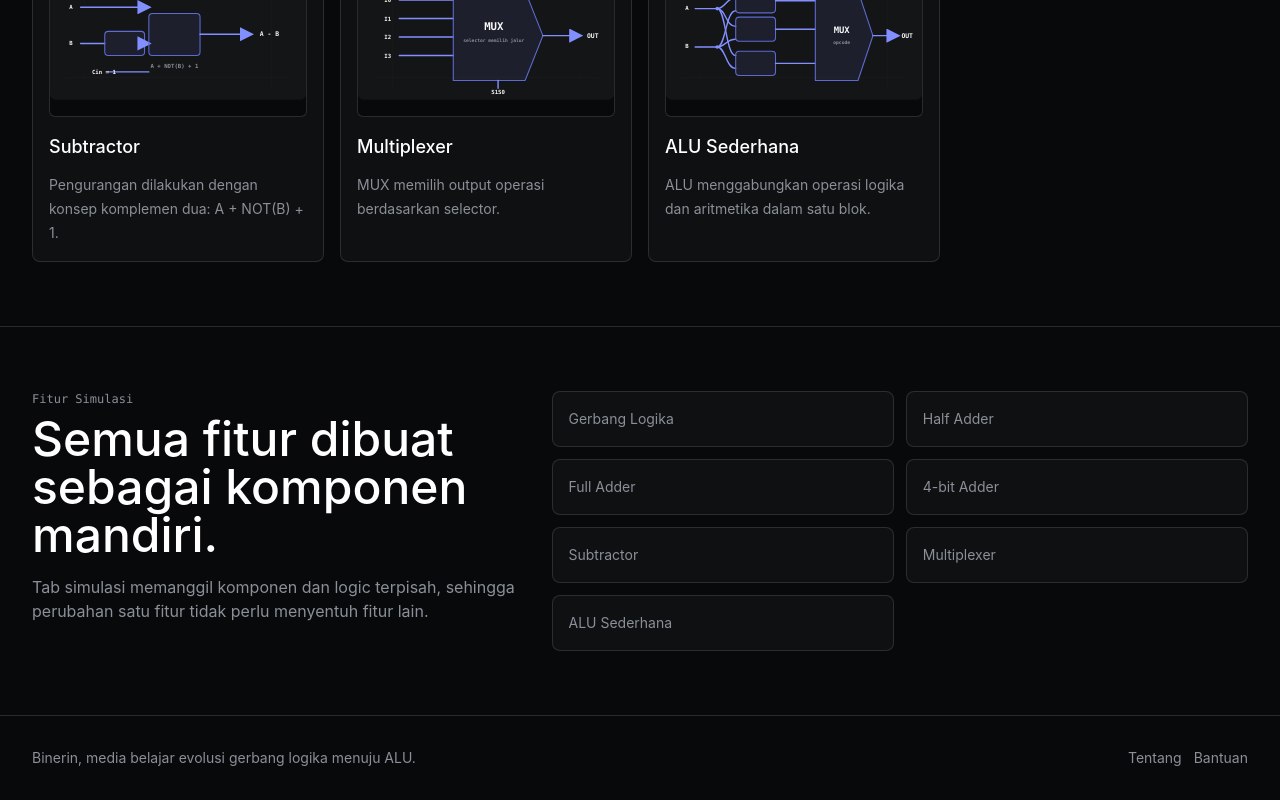
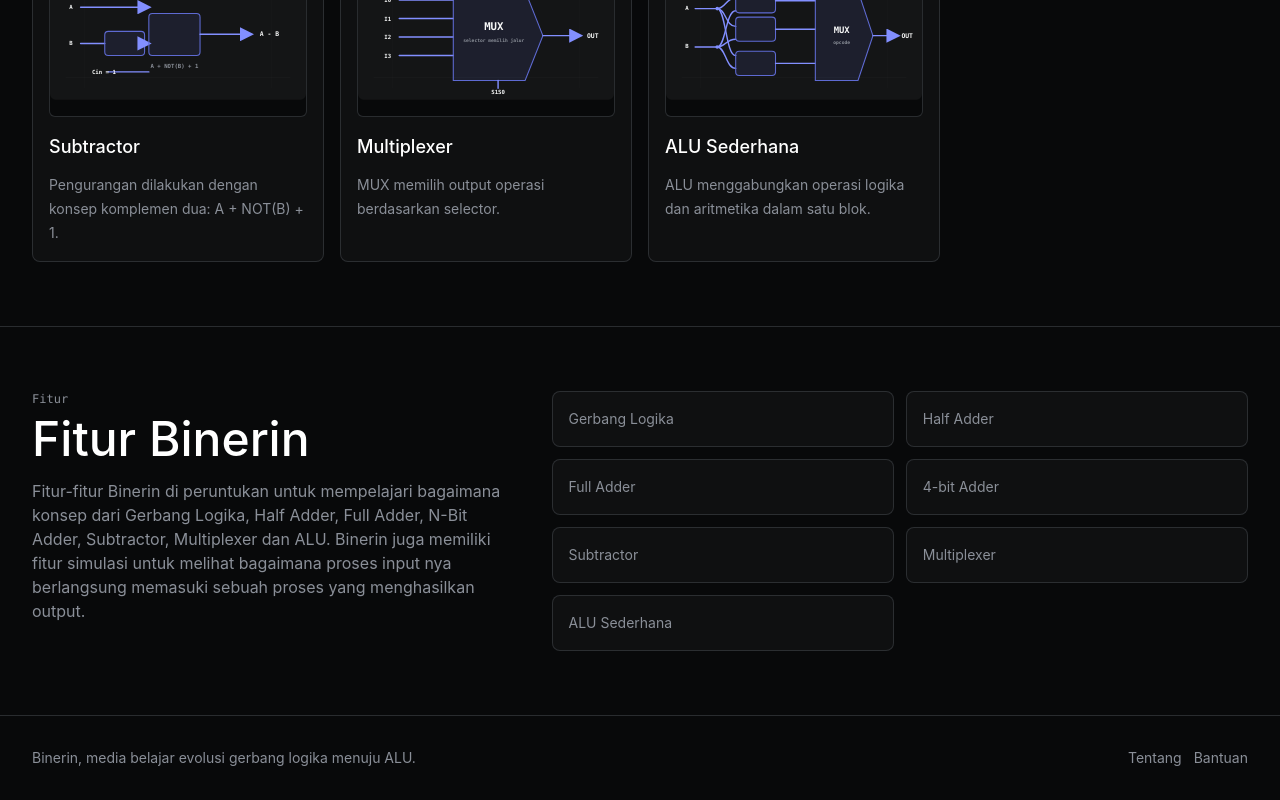
Before and after one commit to syahdanardiansyah28/Binerin_aja, a React (Vite) app: page / in a window 1280 px wide. Shown: the part 1386-2186 px from the top of the page. Built offline with nearby package versions, Linux system fonts and the light colour scheme.

Commit message:
fix: update features section copy

```diff
--- a/src/pages/LandingPage.jsx
+++ b/src/pages/LandingPage.jsx
@@ -32,9 +32,9 @@
         <Container>
           <div className="grid gap-8 lg:grid-cols-[0.7fr_1fr] lg:items-start">
             <SectionTitle
-              label="Fitur Simulasi"
-              title="Semua fitur dibuat sebagai komponen mandiri."
-              description="Tab simulasi memanggil komponen dan logic terpisah, sehingga perubahan satu fitur tidak perlu menyentuh fitur lain."
+              label="Fitur"
+              title="Fitur Binerin"
+              description="Fitur-fitur Binerin di peruntukan untuk mempelajari bagaimana konsep dari Gerbang Logika, Half Adder, Full Adder, N-Bit Adder, Subtractor, Multiplexer dan ALU. Binerin juga memiliki fitur simulasi untuk melihat bagaimana proses input nya berlangsung memasuki sebuah proses yang menghasilkan output."
             />
             <div className="grid gap-3 sm:grid-cols-2">
               {simulatorTabs.slice(0, 7).map((tab) => (
```
